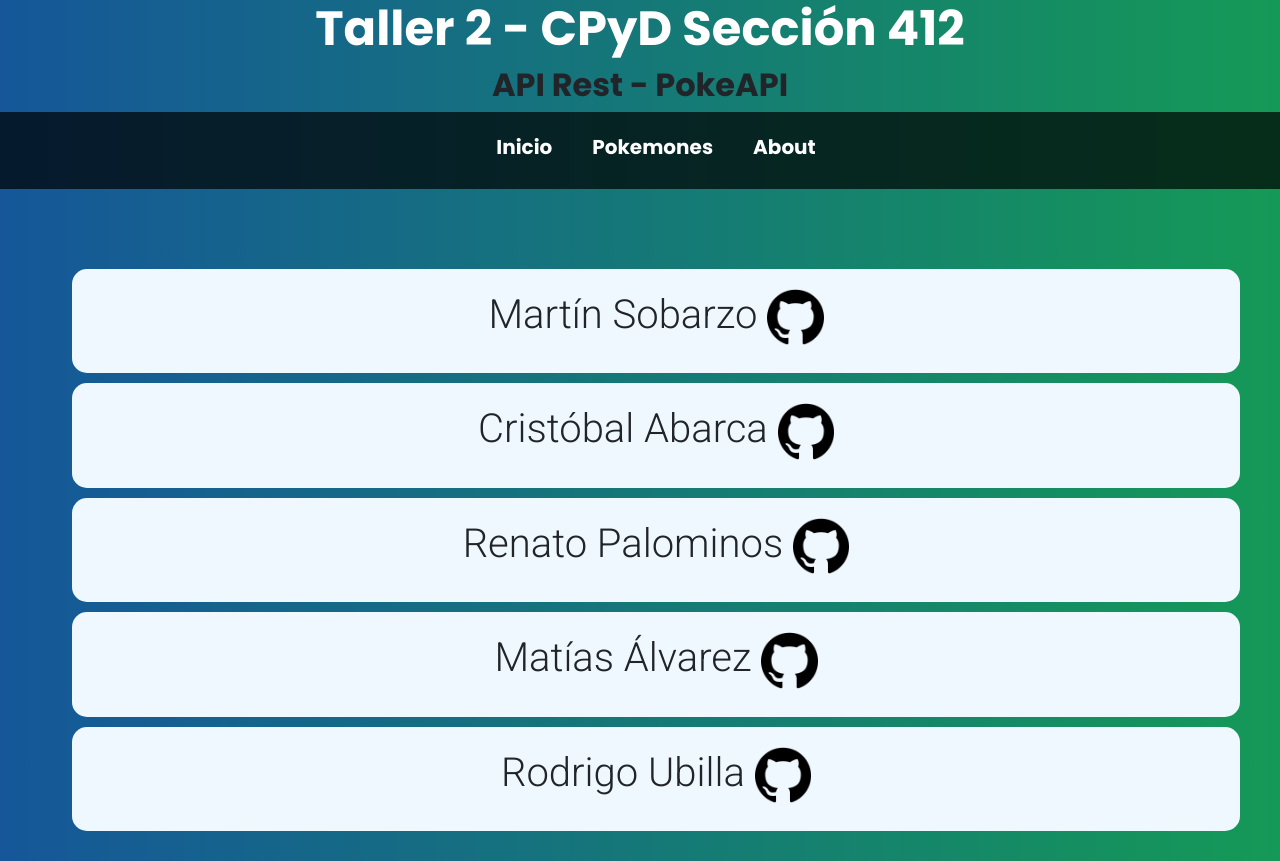
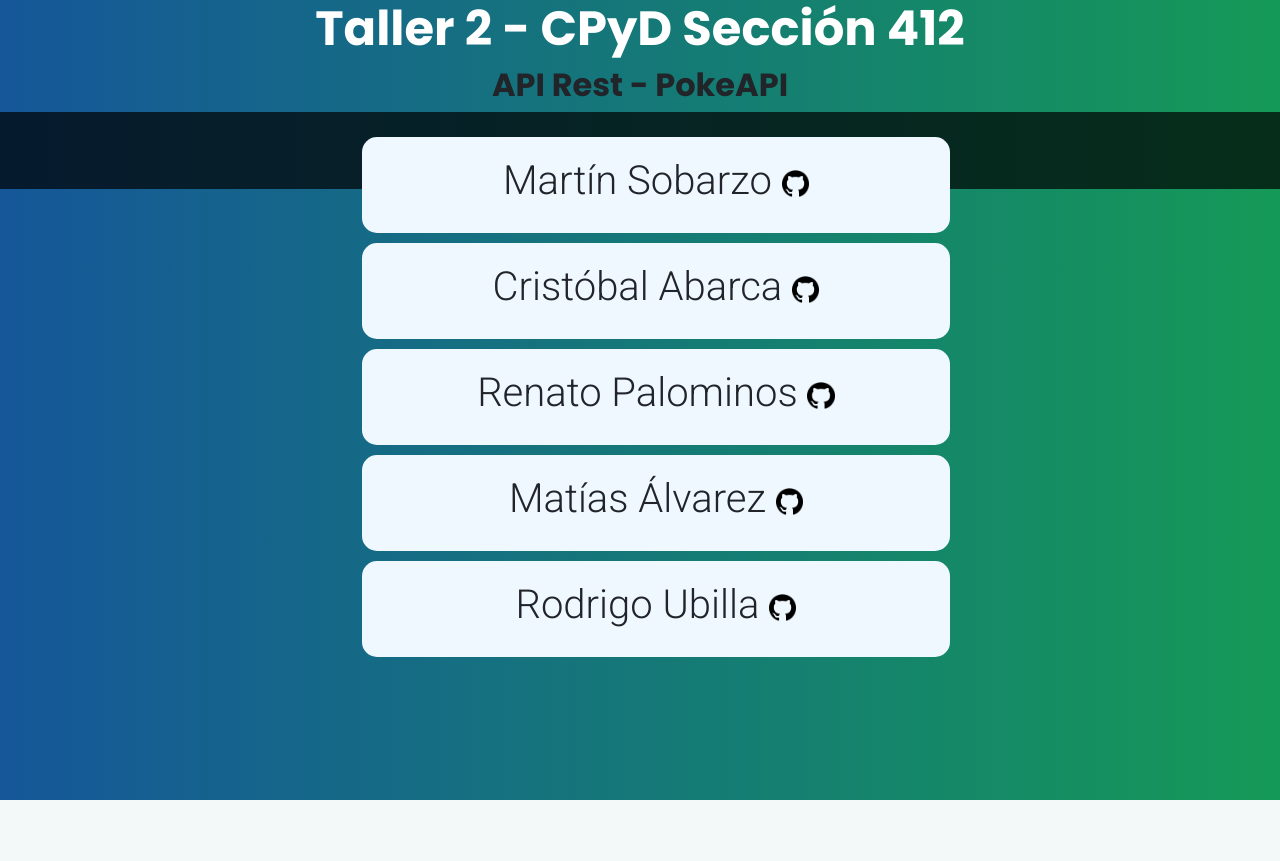
Before and after one commit to ubosednb/Taller2-PokeAPI-CPyD, a Flask app: page /about in a window 1280 px wide. After the commit the page ends 800 px from the top, so only its background shows below. Run offline with Flask 2, Linux system fonts and the light colour scheme.

Commit message:
Style.css arreglado para ABOUT

```diff
--- a/app/static/css/style.css
+++ b/app/static/css/style.css
@@ -204,12 +204,10 @@
 
   /* About */
   #div_about{
-    position: flex;
-    justify-content: center;
-    text-align: center;
-    /*left: 31%;*/
-    margin: 30px;
-    /*top: 35%;*/
+    position: fixed;
+    top: 50%;
+    left: 50%;
+    transform: translate(-50%, -50%);
   }
 
   #ul_about{
```
